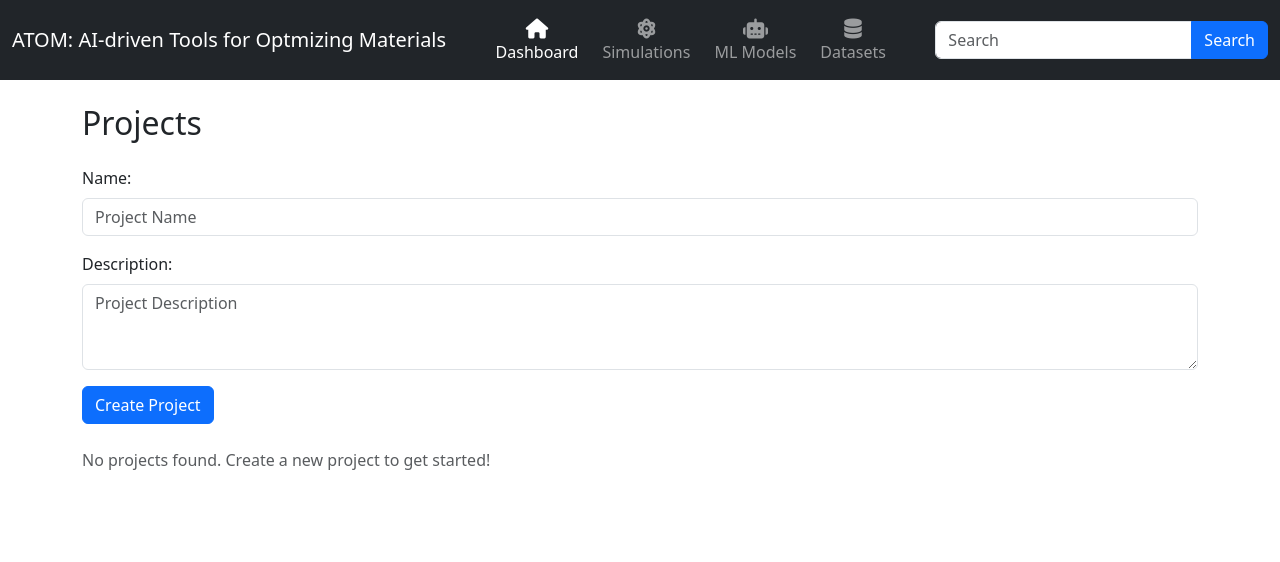
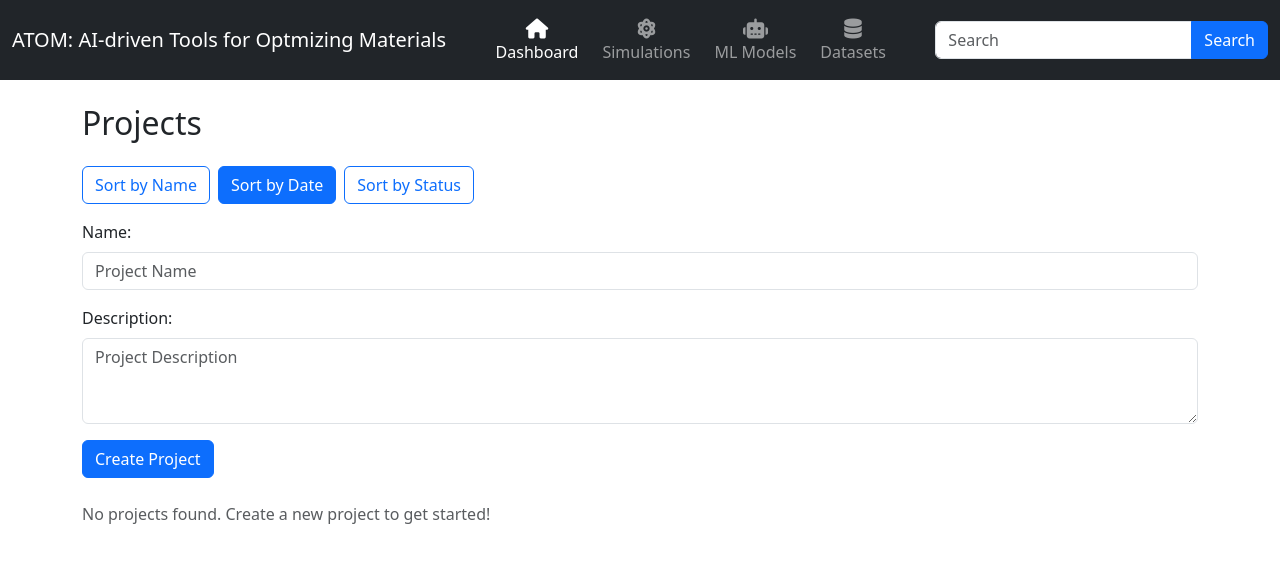
Before and after one commit to hieuadoan/ATOM, a React (Create React App) app in the folder frontend/: page / in a window 1280 px wide. Shown: the top 562 px of the page. Built offline with nearby package versions, Linux system fonts and the light colour scheme.

Commit message:
Added sort function

```diff
--- a/frontend/src/components/ProjectList.js
+++ b/frontend/src/components/ProjectList.js
@@ -9,6 +9,7 @@ function ProjectList() {
     });
 
     const [newProject, setNewProject] = useState({ name: "", description: "" });
+    const [sortCriterion, setSortCriterion] = useState("date"); // Default sorting by date
 
     // Save projects to localStorage whenever they change
     useEffect(() => {
@@ -52,9 +53,51 @@ function ProjectList() {
         setProjects(updatedProjects);
     };
 
+    // Sort projects based on the selected criterion
+    const sortProjects = (criterion) => {
+        const sortedProjects = [...projects].sort((a, b) => {
+            if (criterion === "name") {
+                return a.name.localeCompare(b.name);
+            }
+            if (criterion === "date") {
+                return new Date(a.dateCreated) - new Date(b.dateCreated);
+            }
+            if (criterion === "status") {
+                const statusOrder = { "Active": 1, "On Hold": 2, "Completed": 3 };
+                return statusOrder[a.status] - statusOrder[b.status];
+            }
+            return 0;
+        });
+
+        setProjects(sortedProjects);
+        setSortCriterion(criterion); // Save the current sorting criterion
+    };
+
     return (
         <div className="container mt-4">
             <h2 className="mb-4">Projects</h2>
+
+            {/* Sorting Buttons */}
+            <div className="mb-3 d-flex">
+                <button
+                    className={`btn btn-outline-primary me-2 ${sortCriterion === "name" ? "active" : ""}`}
+                    onClick={() => sortProjects("name")}
+                >
+                    Sort by Name
+                </button>
+                <button
+                    className={`btn btn-outline-primary me-2 ${sortCriterion === "date" ? "active" : ""}`}
+                    onClick={() => sortProjects("date")}
+                >
+                    Sort by Date
+                </button>
+                <button
+                    className={`btn btn-outline-primary ${sortCriterion === "status" ? "active" : ""}`}
+                    onClick={() => sortProjects("status")}
+                >
+                    Sort by Status
+                </button>
+            </div>
 
             {/* Create New Project Form */}
             <form onSubmit={handleCreateProject} className="mb-4">
```
